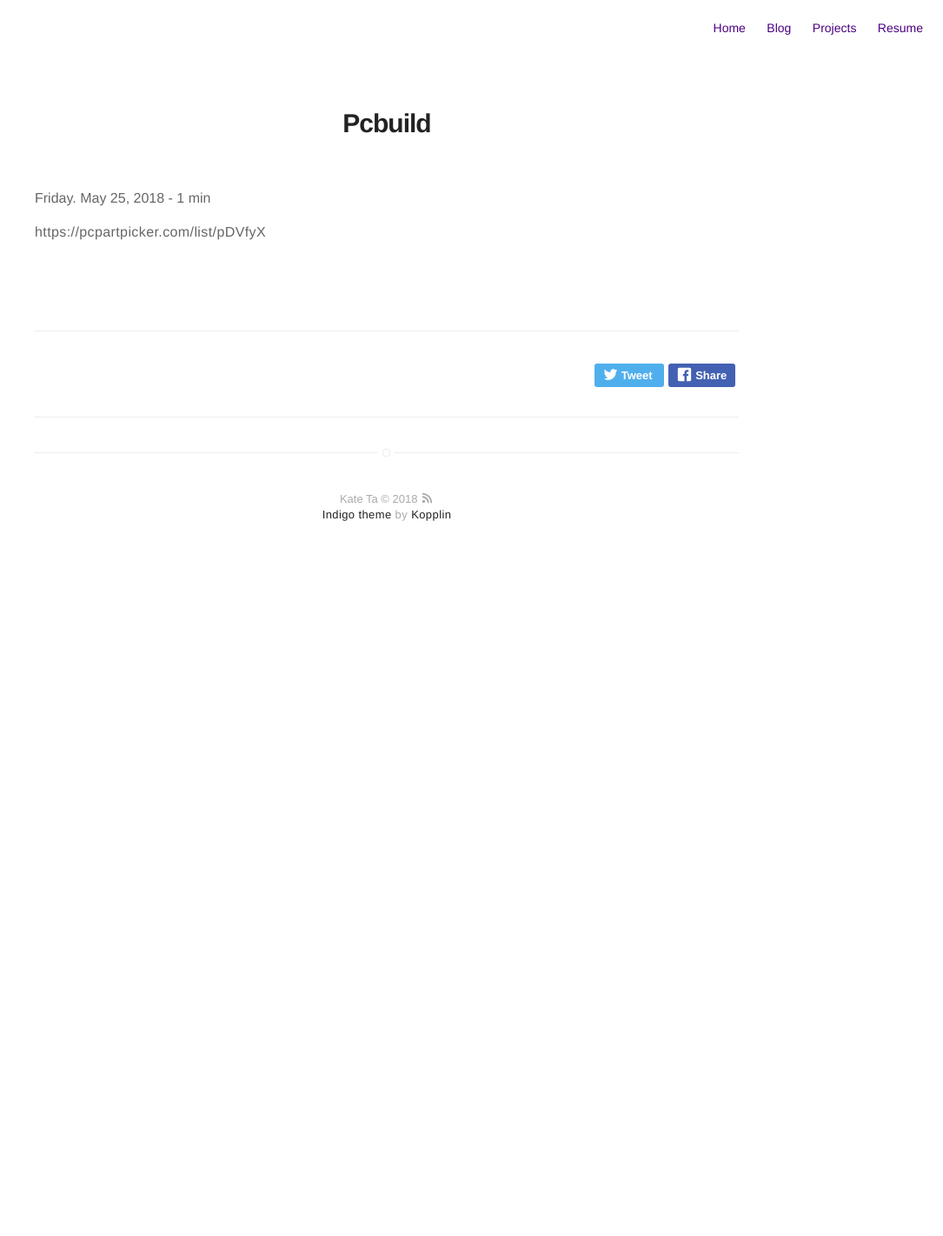
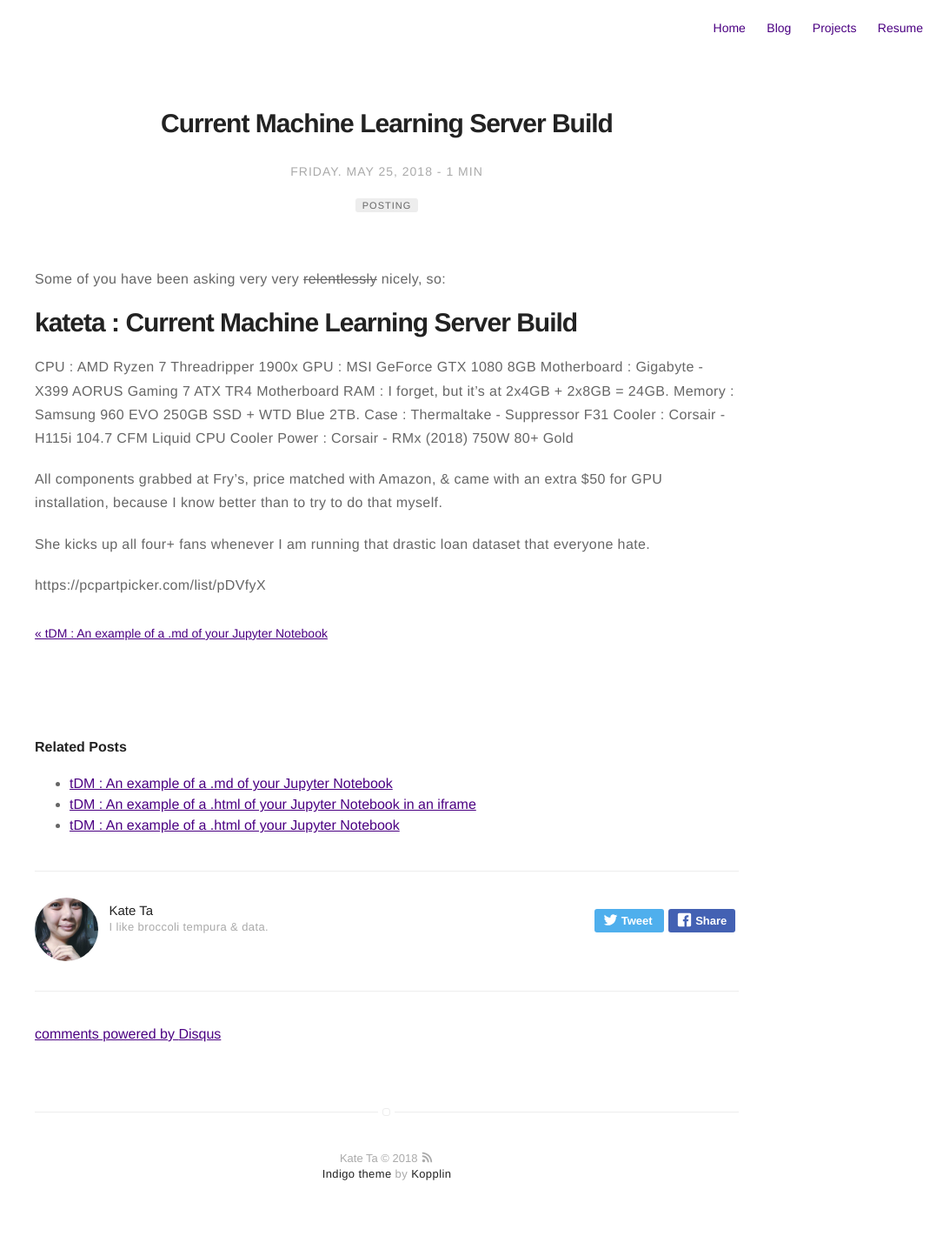
Before and after one commit to ktbernoulli/ktbernoulli.github.io, a Jekyll site: the page built from _posts/2018-05-25-pcbuild.md, in a window 1280 px wide. Shown: the whole page at 87% size, without its empty margins (195-1280 px from the left). Built offline with Jekyll 4.4.1, drawn with Linux system fonts in a browser that asks for light colours; our own code applies the rules of GitHub Pages for plain Markdown files; comment, search, counter and statistics services are not loaded; before the commit the page ends 900 px from its top, so only the background shows below that.

Commit message:
Update 2018-05-25-pcbuild.md

```diff
--- a/_posts/2018-05-25-pcbuild.md
+++ b/_posts/2018-05-25-pcbuild.md
@@ -1 +1,31 @@
+---
+title: "Current Machine Learning Server Build"
+layout: post
+date: 2018-05-25
+tag: posting
+projects: false
+hidden: false # count this post in blog pagination
+description: "Information on that nonsense that I keep calling my machine learning server."
+category: blog
+author: kateta
+externalLink: false
+---
+
+Some of you have been asking very very <strike>relentlessly</strike> nicely, so:
+# kateta : Current Machine Learning Server Build
+
+CPU : AMD Ryzen 7 Threadripper 1900x
+GPU : MSI GeForce GTX 1080 8GB
+Motherboard : Gigabyte - X399 AORUS Gaming 7 ATX TR4 Motherboard
+RAM : I forget, but it's at 2x4GB + 2x8GB = 24GB.
+Memory : Samsung 960 EVO 250GB SSD + WTD Blue 2TB.
+Case : Thermaltake - Suppressor F31
+Cooler : Corsair - H115i 104.7 CFM Liquid CPU Cooler
+Power : Corsair - RMx (2018) 750W 80+ Gold
+
+All components grabbed at Fry's, price matched with Amazon, & came with an extra $50 for GPU installation,
+because I know better than to try to do that myself.
+
+She kicks up all four+ fans whenever I am running that drastic loan dataset that everyone hate.
+
 https://pcpartpicker.com/list/pDVfyX
```
